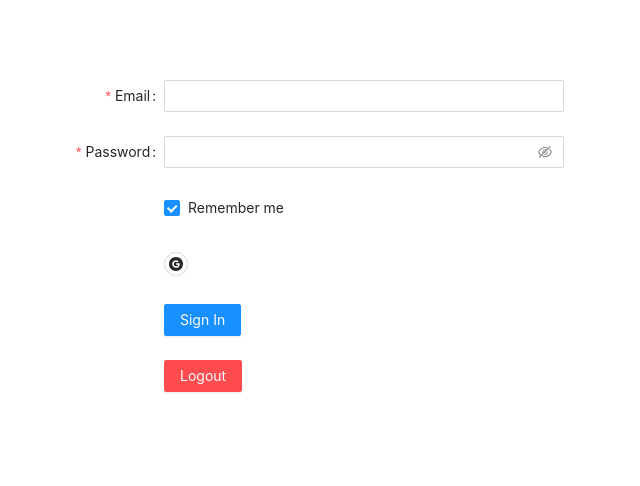
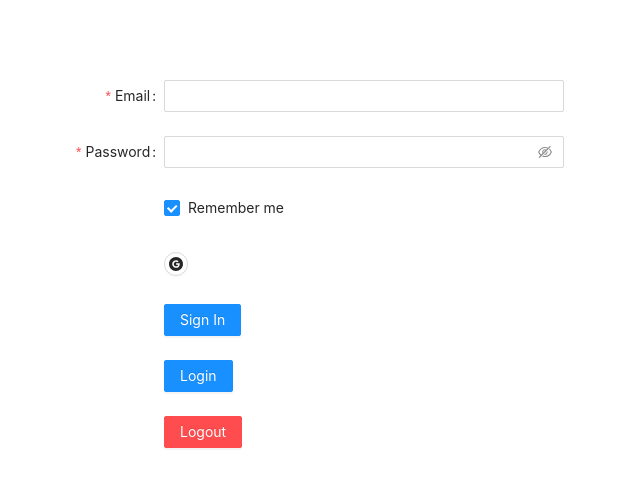
Before and after one commit to Hello-Alex-Cheng/react-playgrounds, a React (Vite) app: page /login in a window 1280 px wide. Shown: the top 486 px of the page, without its empty margins (376-1016 px from the left). Built offline with nearby package versions, Linux system fonts and the light colour scheme.

Commit message:
feat: firestore CRUD

```diff
--- a/src/components/Auth/index.tsx
+++ b/src/components/Auth/index.tsx
@@ -13,7 +13,8 @@ import {
   createUserWithEmailAndPassword,
   signOut,
   signInWithPopup,
-  User
+  User,
+  signInWithEmailAndPassword,
 } from 'firebase/auth'
 
 import { auth, googleProvider } from '../../config/firebase'
@@ -21,18 +22,14 @@ import { useLocation, useNavigate, Navigate } from 'react-router-dom'
 import { Form_Values, IUserinfo } from './interface'
 
 export default function Auth() {
-  const [render, setRender] = useState(true)
   const navigate = useNavigate()
-
-  const onRememberChanged = (e: CheckboxChangeEvent) => {
-    setRender(e.target.checked)
-  }
+  const [form] = Form.useForm()
 
   const onFinish = async (values: Form_Values) => {
     const { email, password } = values
     try {
       const res = await createUserWithEmailAndPassword(auth, email, password)
-        console.log('sigin res ', res)
+      console.log('sigin res ', res)
       if (res.user) {
         message.success(`注册成功! uid:${res.user.uid}`)
       }
@@ -74,9 +71,27 @@ export default function Auth() {
     }
   }
 
-  useEffect(() => {
-    console.log(auth.currentUser)
-  }, [render])
+  const handleLogin = async () => {
+    const values = form.getFieldsValue()
+    if (!(values.email && values.password)) {
+      return message.error('need email and password!')
+    }
+
+    // SignInWithEmailAndPassword（身份验证、电子邮件、密码）:	使用电子邮件和密码异步登录。
+    try {
+      await signInWithEmailAndPassword(auth, values.email, values.password)
+
+      auth.onAuthStateChanged((user: Iuserinfo | null) => {
+        console.log(user)
+        if (user && user.accessToken) {
+          localStorage.setItem('token', user.accessToken)
+          navigate('/')
+        }
+      })
+    } catch (error: any) {
+      message.error(error.message)
+    }
+  }
 
   const location = useLocation()
   const token = localStorage.getItem('token')
@@ -96,6 +111,7 @@ export default function Auth() {
     }}>
       <Form
         name="Registry"
+        form={form}
         labelCol={{ span: 8 }}
         wrapperCol={{ span: 16 }}
         initialValues={{ remember: true }}
@@ -120,7 +136,7 @@ export default function Auth() {
         </Form.Item>
 
         <Form.Item name="remember" valuePropName="checked" wrapperCol={{ offset: 8, span: 16 }}>
-          <Checkbox onChange={onRememberChanged}>Remember me</Checkbox>
+          <Checkbox>Remember me</Checkbox>
         </Form.Item>
         <Form.Item wrapperCol={{ offset: 8, span: 16 }}>
           <Button
@@ -136,6 +152,11 @@ export default function Auth() {
             Sign In
           </Button>
         </Form.Item>
+        <Form.Item wrapperCol={{ offset: 8, span: 16 }}>
+          <Button type="primary" onClick={handleLogin}>
+            Login
+          </Button>
+        </Form.Item>
 
         <Form.Item wrapperCol={{ offset: 8, span: 16 }}>
           <Button type='primary' danger onClick={logout}>
--- a/src/config/firebase.ts
+++ b/src/config/firebase.ts
@@ -1,6 +1,10 @@
 // Import the functions you need from the SDKs you need
 import { initializeApp } from "firebase/app";
 import { getAuth, GoogleAuthProvider } from 'firebase/auth'
+
+// connect db
+import { getFirestore } from 'firebase/firestore'
+
 // import { getAnalytics } from "firebase/analytics";
 // TODO: Add SDKs for Firebase products that you want to use
 // https://firebase.google.com/docs/web/setup#available-libraries
@@ -24,3 +28,5 @@ const app = initializeApp(firebaseConfig);
 
 export const auth = getAuth(app)
 export const googleProvider = new GoogleAuthProvider()
+
+export const db = getFirestore(app)
--- a/src/layout/index.tsx
+++ b/src/layout/index.tsx
@@ -7,12 +7,12 @@ import {
   PlaySquareOutlined,
 } from '@ant-design/icons';
 import type { MenuProps } from 'antd';
-import { Breadcrumb, Layout, Menu, Dropdown, Button } from 'antd';
+import { Breadcrumb, Layout, Menu, Dropdown, Button, message } from 'antd';
 import React, { useEffect, useState } from 'react';
-import { Outlet, Link, useLocation } from 'react-router-dom';
+import { Outlet, Link, useLocation, useNavigate } from 'react-router-dom';
 import styles from './index.module.less'
 import { auth } from '../config/firebase'
-import { User } from 'firebase/auth'
+import { User, signOut } from 'firebase/auth'
 
 const { Header, Content, Footer, Sider } = Layout;
 type MenuItem = Required<MenuProps>['items'][number];
@@ -41,13 +41,28 @@ const items: MenuItem[] = [
   getItem('Files', '9', <FileOutlined rev={''} />),
 ];
 
-const userItems = [
-  getItem('Logout', 'logout'),
-]
-
 const App: React.FC = () => {
   const [collapsed, setCollapsed] = useState(false);
   const [userinfo, setUserinfo] = useState<User | null>(null)
+  const location = useLocation()
+  const navigate = useNavigate()
+
+  console.log(location)
+
+  const handleLogout = async () => {
+    try {
+      await signOut(auth)
+      localStorage.removeItem('token')
+      navigate('/login')
+    } catch (error: any) {
+      message.error(error.message)
+    }
+  }
+
+  const userItems = [
+    getItem(<span onClick={handleLogout}>Logout</span>, 'logout'),
+  ]
+
 
   useEffect(() => {
     const unsubscribe = auth.onAuthStateChanged((user: User | null) => {
@@ -57,10 +72,6 @@ const App: React.FC = () => {
 
     return () => unsubscribe()
   }, [])
-
-  const location = useLocation()
-
-  console.log(location)
 
   return (
     <Layout style={{ minHeight: '100vh' }}>
```
Also changed, not shown: 1 other file (tests, documents, lock files or other folders).
